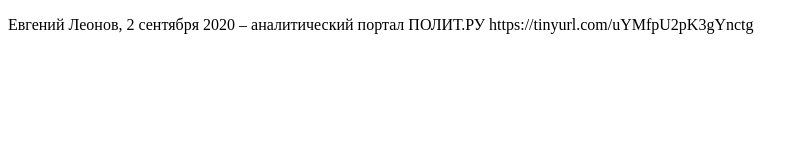
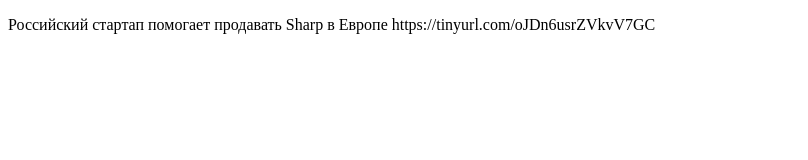
Before and after one commit to portmonetv/simplebot8, a plain HTML site: page C/index.html in a window 1280 px wide. Shown: the whole page, without its empty margins (0-808 px from the left). Drawn offline with Linux system fonts and the light colour scheme.

Commit message:
Update index.html

```diff
--- a/C/index.html
+++ b/C/index.html
@@ -4,4 +4,4 @@
       src="https://portmonetv.github.io/simplebot2/C/data/random.js"
     ></script>
 
-      Евгений Леонов, 2 сентября 2020 – аналитический портал ПОЛИТ.РУ   https://tinyurl.com/uYMfpU2pK3gYnctg
+      Российский стартап помогает продавать Sharp в Европе   https://tinyurl.com/oJDn6usrZVkvV7GC
```
